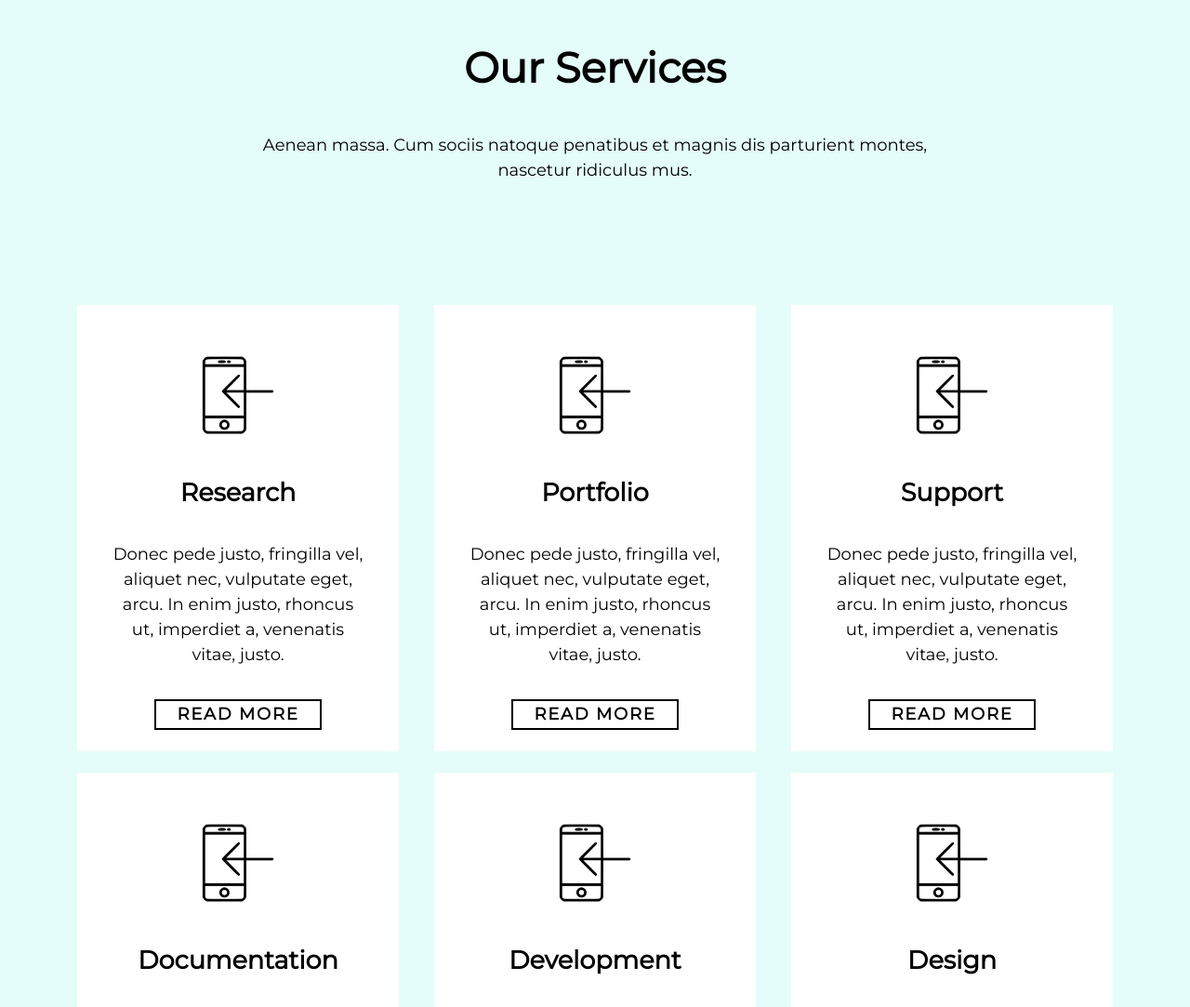
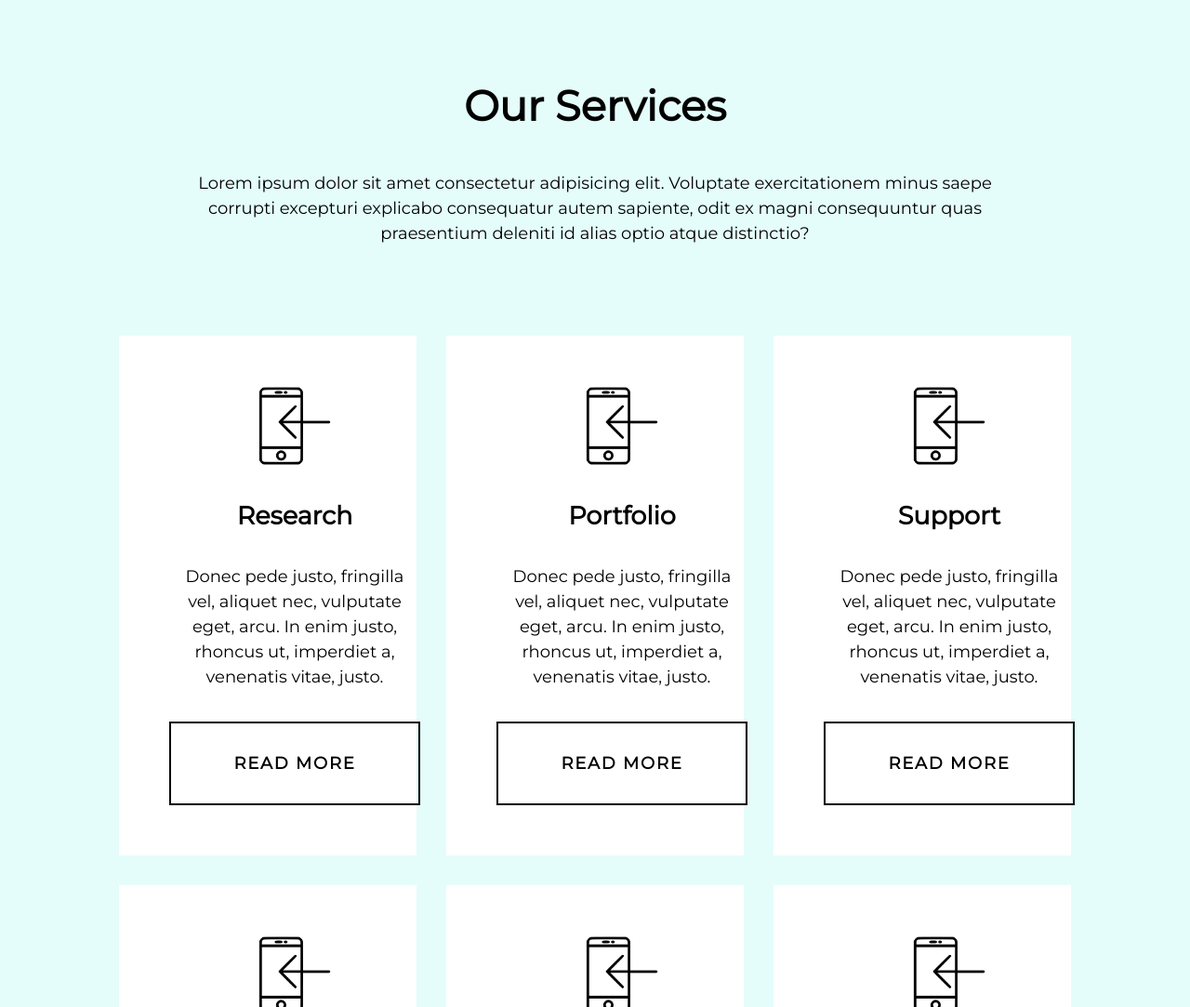
Before and after one commit to veronikaiav/web-dev-project, a plain HTML site: page index.html in a window 1280 px wide. Shown: the part 1717-2800 px from the top of the page at 93% size. Drawn offline with Linux system fonts and the light colour scheme.

Commit message:
Added Services Block

```diff
--- a/index.html
+++ b/index.html
@@ -46,10 +46,10 @@
         <section id="about" class="about-us-block base-container direction-column">
             <div class="block-header">
                 <h2>About Us</h2>
-                <p class="text-center">Lorem Ipsum is simply dummy text of the printing and typesetting industry. Lorem Ipsum has been the
+                <p>Lorem Ipsum is simply dummy text of the printing and typesetting industry. Lorem Ipsum has been the
                     industry's standard dummy text ever since the 1500s</p>
             </div>
-            <div class="base-container direction-row">
+            <div class="block-content base-container direction-row">
                 <section class="about-us-block-item base-container direction-column">
                     <img src="images/planet.png" alt="web">
                     <h3>Awesome Icons</h3>
@@ -71,62 +71,52 @@
             </div>
         </section>
 
-        <section id="services">
-            <div>
+        <section id="servicing" class="services-block base-container direction-column">
+            <div class="block-header">
                 <h2>Our Services</h2>
-                <p>Aenean massa. Cum sociis natoque penatibus et magnis dis parturient montes, nascetur ridiculus mus.
+                <p>Lorem ipsum dolor sit amet consectetur adipisicing elit. Voluptate exercitationem minus saepe
+                    corrupti excepturi explicabo consequatur autem sapiente, odit ex magni consequuntur quas praesentium
+                    deleniti id alias optio atque distinctio?
                 </p>
             </div>
-            <div>
-                <section class="services-item">
-                    <picture>
+            <div class="block-content base-container direction-row">
+                <section class="services-block-item base-container direction-column">
                     <img src="images/phone_transfer_in.png" alt="phone-incoming">
-                    </picture>
                     <h3>Research</h3>
                     <p>Donec pede justo, fringilla vel, aliquet nec, vulputate eget, arcu. In enim justo, rhoncus
                         ut, imperdiet a, venenatis vitae, justo. </p>
                     <button>READ MORE</button>
                 </section>
-                <section class="services-item">
-                    <picture>
+                <section class="services-block-item base-container direction-column">
                     <img src="images/phone_transfer_in.png" alt="phone-incoming">
-                    </picture>
                     <h3>Portfolio</h3>
                     <p>Donec pede justo, fringilla vel, aliquet nec, vulputate eget, arcu. In enim justo, rhoncus
                         ut, imperdiet a, venenatis vitae, justo. </p>
                     <button>READ MORE</button>
                 </section>
-                <section class="services-item">
-                    <picture>
+                <section class="services-block-item base-container direction-column">
                     <img src="images/phone_transfer_in.png" alt="phone-incoming">
-                    </picture>
                     <h3>Support</h3>
                     <p>Donec pede justo, fringilla vel, aliquet nec, vulputate eget, arcu. In enim justo, rhoncus
                         ut, imperdiet a, venenatis vitae, justo. </p>
                     <button>READ MORE</button>
                 </section>
-                <section class="services-item">
-                    <picture>
+                <section class="services-block-item base-container direction-column">
                     <img src="images/phone_transfer_in.png" alt="phone-incoming">
-                    </picture>
                     <h3>Documentation</h3>
                     <p>Donec pede justo, fringilla vel, aliquet nec, vulputate eget, arcu. In enim justo, rhoncus
                         ut, imperdiet a, venenatis vitae, justo. </p>
                     <button>READ MORE</button>
                 </section>
-                <section class="services-item">
-                    <picture>
+                <section class="services-block-item base-container direction-column">
                     <img src="images/phone_transfer_in.png" alt="phone-incoming">
-                    </picture>
                     <h3>Development</h3>
                     <p>Donec pede justo, fringilla vel, aliquet nec, vulputate eget, arcu. In enim justo, rhoncus
                         ut, imperdiet a, venenatis vitae, justo. </p>
                     <button>READ MORE</button>
                 </section>
-                <section class="services-item">
-                    <picture>
+                <section class="services-block-item base-container direction-column">
                     <img src="images/phone_transfer_in.png" alt="phone-incoming">
-                    </picture>
                     <h3>Design</h3>
                     <p>Donec pede justo, fringilla vel, aliquet nec, vulputate eget, arcu. In enim justo, rhoncus
                         ut, imperdiet a, venenatis vitae, justo. </p>
--- a/styles/style.css
+++ b/styles/style.css
@@ -58,7 +58,7 @@ h3 {
 .base-container {
     display: flex;
     flex-wrap: wrap;
-    justify-content: space-around;
+    justify-content: space-between;
     align-items: center;
     text-align: center;
 }
@@ -72,13 +72,18 @@ h3 {
 }
 
 .block-header {
-    margin: 0 15vw;
+    margin: 15vh 15vw 5vh 15vw;
+}
+
+.block-content {
+    margin: 5vh 10vw 15vh 10vw;
 }
 
 /* Header */
 
 header {
     height: 10vh;
+    margin: 0 10vw;
 }
 
 header .logo {
@@ -136,15 +141,15 @@ section.main-block {
 /* About Us Block */
 
 .about-us-block {
-    height: 100vh;
+    min-height: 100vh;
     background-color: rgb(255, 255, 255);
 }
 
 /* About Us Block Item */
 
-section.about-us-block-item {
+.about-us-block-item {
     width: 20vw;
-    margin: 0 5vw;
+    margin: 0 2vw;
 }
 
 .about-us-block-item img {
@@ -152,74 +157,50 @@ section.about-us-block-item {
     margin-bottom: 2rem;
 }
 
-/* Services block */
+/* Services Block */
 
-#services {
-    height: 180vh;
-    background-color: rgb(228,253,250);
-    display: flex;
-    flex-direction: column;
-    justify-content: space-between;
-    align-items: center;
+.services-block {
+    background-color: rgb(228, 253, 250);
 }
 
-#services div:nth-of-type(1) {
-    text-align: center;
-    margin: 15vh 20vw;
+/* Services Block Item */
+
+.services-block-item {
+    background-color: rgb(255, 255, 255);
+    width: 25vw;
+    padding: 2rem;
+    margin: 2vh 0;
 }
 
-#services div:nth-of-type(1) h2 {
-    margin: 2rem 0;
-    font-weight: bold;
-}
-
-#services div:nth-of-type(2) {
-    margin: 0 5vw;
-    display: flex;
-    flex-direction: row;
-    flex-wrap: wrap;
-    justify-content: space-around;
-    align-items: center;
-}
-
-section.services-item {
-    background-color: rgb(255, 255, 255);
-    width: 27vw;
-    height: 60vh;
-    padding: 2rem;
-    margin: 1% 1%;
-    text-align: center;
-    display: flex;
-    flex-direction: column;
-    justify-content: space-around;
-    align-items: center;
-}
-
-section.services-item:focus,
-section.services-item:hover {
+.services-block-item:focus,
+.services-block-item:hover {
     background-color: rgb(0,136,122);
     color: rgb(255, 255, 255);
 }
 
-.services-item img {
+.services-block-item img {
     width: 5rem;
     margin: 2vh 0;
 }
 
-.services-item h3,
-.services-item p {
+.services-block-item:focus img,
+.services-block-item:hover img {
+    filter: invert(1) brightness(2);
+}
+
+.services-block-item h3,
+.services-block-item p {
     margin: 2vh 0;
 }
 
-.services-item button {
+.services-block-item button {
     border: 2px solid rgb(0, 0, 0);
     font-weight: bold;
     font-size: large;
-    width: 10rem;
 }
 
-section.services-item:focus button,
-section.services-item:hover button {
+.services-block-item:focus button,
+.services-block-item:hover button {
     color: rgb(255, 255, 255);
     border: 2px solid rgb(255, 255, 255);
 }
```
Lines whose indentation alone changed are shown as unchanged.
